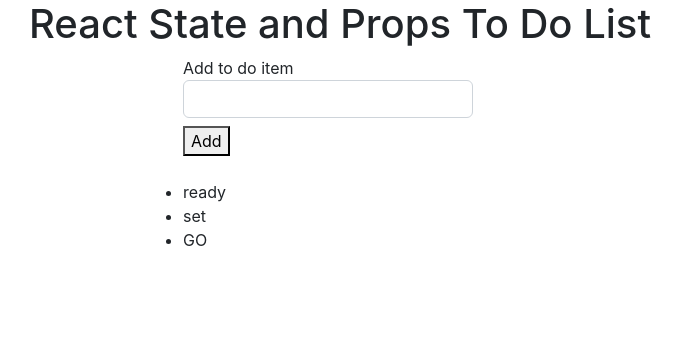
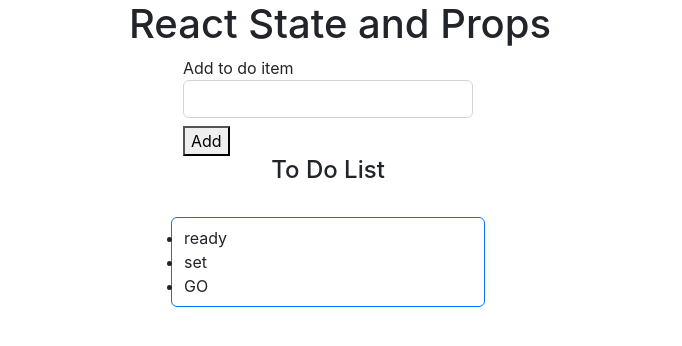
Before and after one commit to reidbraswell1/react-props-state, a React (Create React App) app: page / in a window 1280 px wide. Shown: the top 346 px of the page, without its empty margins (300-982 px from the left). Built offline with nearby package versions, Linux system fonts and the light colour scheme.

Commit message:
Adding heading for to do list and additional styling

```diff
--- a/src/App.jsx
+++ b/src/App.jsx
@@ -42,7 +42,7 @@
     return (
       <div className="row">
         <div className="col text-center">
-          <h1>React State and Props To Do List</h1>
+          <h1>React State and Props</h1>
         </div>
         <div className="row">
           <div className="col-3" style={{ marginLeft: 'auto', marginRight: 'auto'}}>
@@ -56,8 +56,13 @@
           </div>
         </div>
         <div className="row">
-          <div className="col-3" style={{ marginLeft: 'auto', marginRight: 'auto'}}>
-            <ul className="list-group mt-4">
+          <div className="col text-center">
+            <h4>To Do List</h4>
+          </div>
+        </div>
+        <div className="row">
+          <div className="col-3 border border-primary rounded mt-4" style={{ marginLeft: 'auto', marginRight: 'auto'}}>
+            <ul className="list-group mt-2 mb-2">
               {this.state.list.map((value,index, array) => {
                 console.log(value);
                 let listId = `List:${index}`;
```
